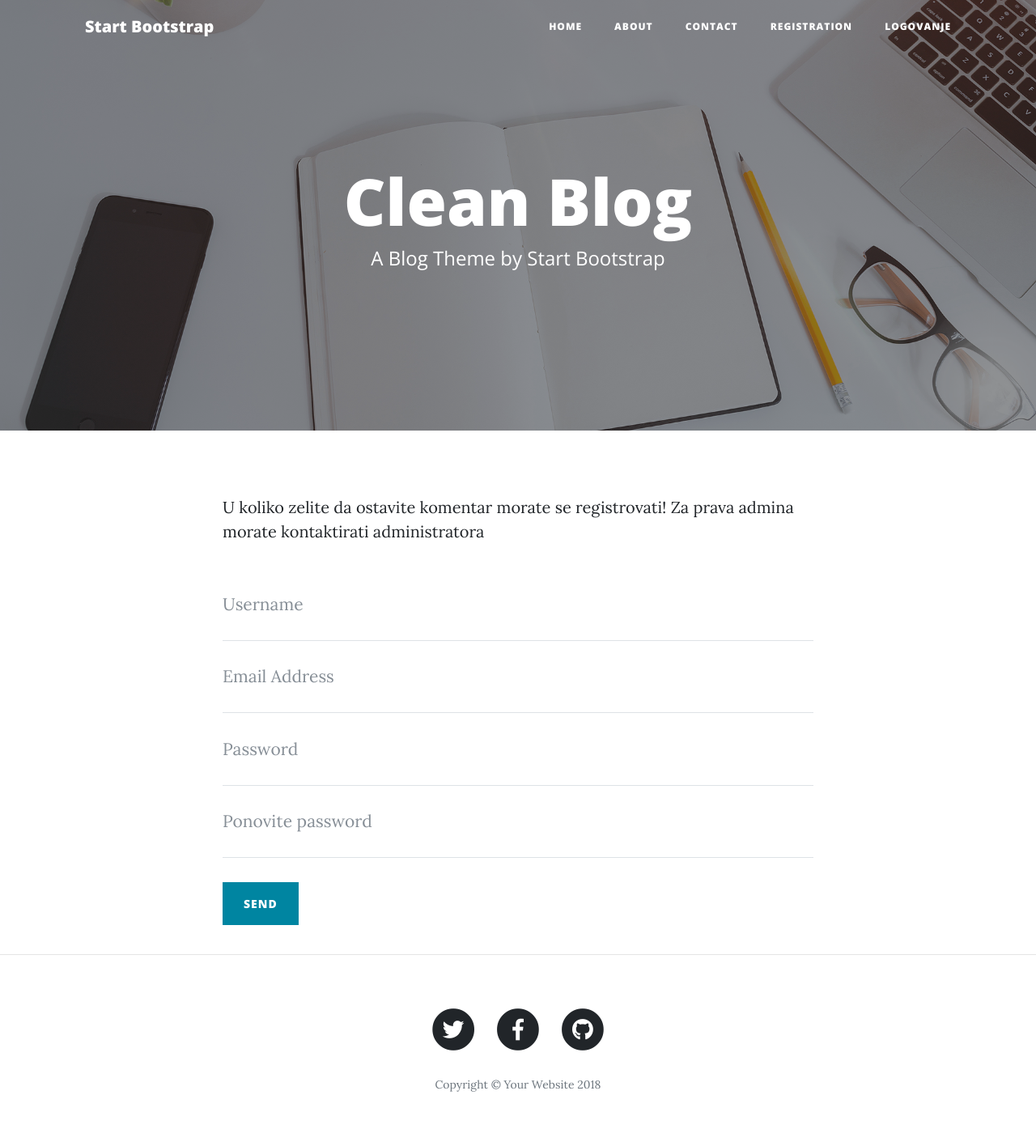
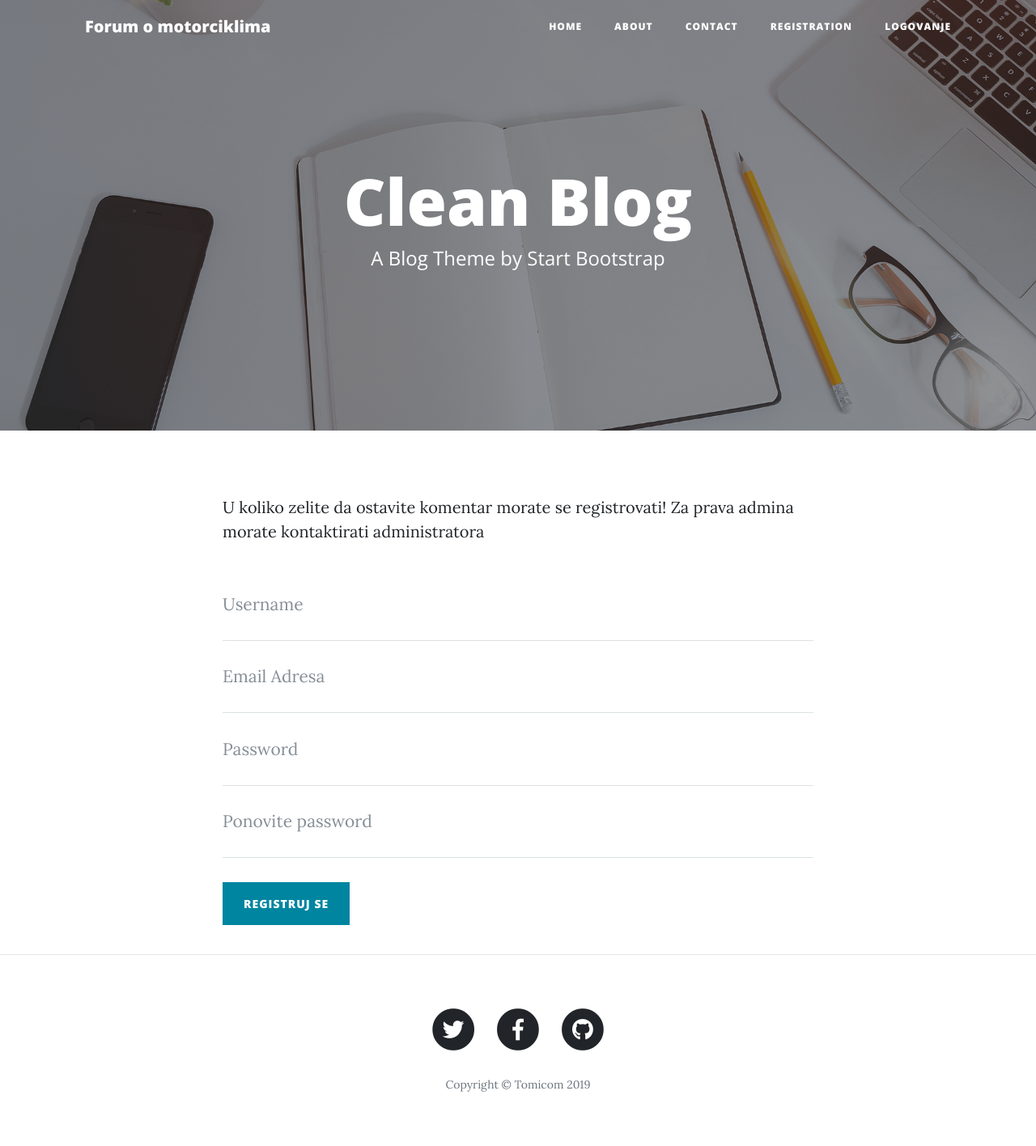
Before and after one commit to tomica95/php-motori, a PHP site: page /motori/index.php?page=registration in a window 1280 px wide. Shown: the whole page at 81% size. Run offline with PHP 8.4, Linux system fonts and the light colour scheme; data comes from the database, SQL or seed files in the repository; some libraries are stand-ins or nearby versions.

Commit message:
sredjivanje dizajna

```diff
--- a/views/admin_panel/comments.php
+++ b/views/admin_panel/comments.php
@@ -28,7 +28,8 @@
     <?php endforeach;?>
 </table>
 
-<hr>Editovanje komentara
+<hr>
+<h2>Editovanje komentara</h2>
 <form method="POST" action="php/admin_panel/update_comment.php">
     Izaberite komentar za editovanje<select name="comment">
         <option>Izaberi komentar</option>
--- a/views/admin_panel/posts.php
+++ b/views/admin_panel/posts.php
@@ -34,7 +34,8 @@
 <?php endforeach; ?>
 </table>
 
-<hr>Editovanje posta
+<hr>
+<h2>Editovanje posta</h2>
 <form method="POST" action="php/admin_panel/update_post.php">
 
     Izaberite post za editovanje<select name="post">
--- a/views/admin_panel/users.php
+++ b/views/admin_panel/users.php
@@ -34,7 +34,8 @@
 </table>
 
 <!-- update korisnika -->
-<hr>Editovanje user-a
+<hr>
+<h2>Editovanje user-a</h2>
 </br>
 <form method="POST" action="php/admin_panel/update_user.php">
     Username user-a za editovanje<select name="user">
--- a/views/footer.php
+++ b/views/footer.php
@@ -28,7 +28,7 @@
                 </a>
               </li>
             </ul>
-            <p class="copyright text-muted">Copyright &copy; Your Website 2018</p>
+            <p class="copyright text-muted">Copyright &copy; Tomicom 2019</p>
           </div>
         </div>
       </div>
--- a/views/header.php
+++ b/views/header.php
@@ -5,10 +5,10 @@
 
     <meta charset="utf-8">
     <meta name="viewport" content="width=device-width, initial-scale=1, shrink-to-fit=no">
-    <meta name="description" content="">
-    <meta name="author" content="">
+    <meta name="description" content="Motorcikli">
+    <meta name="author" content="Toma">
 
-    <title>Clean Blog - Start Bootstrap Theme</title>
+    <title>Motorcikli</title>
 
     <!-- Bootstrap core CSS -->
     <link href="vendor/bootstrap/css/bootstrap.min.css" rel="stylesheet">
@@ -34,7 +34,7 @@
 
     <nav class="navbar navbar-expand-lg navbar-light fixed-top" id="mainNav">
       <div class="container">
-        <a class="navbar-brand" href="index.html">Start Bootstrap</a>
+        <a class="navbar-brand" href="index.php">Forum o motorciklima</a>
         <button class="navbar-toggler navbar-toggler-right" type="button" data-toggle="collapse" data-target="#navbarResponsive" aria-controls="navbarResponsive" aria-expanded="false" aria-label="Toggle navigation">
           Menu
           <i class="fas fa-bars"></i>
--- a/views/home.php
+++ b/views/home.php
@@ -19,7 +19,7 @@
                   </h3>
                 </a>
                 <p class="post-meta">Posted by <?= $post->username ?>
-                  <a href="#">Start Bootstrap</a>
+                  <a href="#">Motorcikli</a>
                   on <?= $post->created_at ?></p>
               </div>
               <hr>
--- a/views/post.php
+++ b/views/post.php
@@ -11,6 +11,7 @@
           <div class="col-lg-8 col-md-10 mx-auto">
           <h1><?= $post->title ?></h1>
           <h4><?= $post->subtitle?></h4>
+          <h3><?= $post->text?></h3>
           <img src="<?= $post->src?>">
            <p></p>
             Text by <?= $post->username ?>
@@ -31,11 +32,12 @@
     <form>
       <input type="hidden" id="vracaPostId" value="<?=$post->id_post?>">
   <div class="form-group">
-    <label class="sr-only" for="title">Title</label>
+  <label for="comment">Naslov:</label>
+    <label class="sr-only" for="title">Naslov</label>
     <input type="text" class="form-control" name="title" id="title">
   </div>
   <div class="form-group">
-  <label for="comment">Comment:</label>
+  <label for="comment">Komentar:</label>
   <textarea class="form-control" rows="5" name="comment" id="comment"></textarea>
 </div>
   <button type="button" id="unesi-komentar"name="submit" class="btn btn-default">Submit</button>
--- a/views/registration.php
+++ b/views/registration.php
@@ -26,8 +26,8 @@
             </div>
             <div class="control-group">
               <div class="form-group floating-label-form-group controls">
-                <label>Email Address</label>
-                <input type="email" class="form-control" placeholder="Email Address" id="tbEmail" required name="tbEmail">
+                <label>Email Adresa</label>
+                <input type="email" class="form-control" placeholder="Email Adresa" id="tbEmail" required name="tbEmail">
                 <p class="help-block " id="mail-mistake"></p>
               </div>
             </div>
@@ -48,7 +48,7 @@
             <br>
             <div id="success"></div>
             <div class="form-group">
-              <button type="submit" class="btn btn-primary" id="sendMessageButton" name="sendMessageButton">Send</button>
+              <button type="submit" class="btn btn-primary" id="sendMessageButton" name="sendMessageButton">Registruj se</button>
             </div>
           </form>
         </div>
```
Also changed, not shown: views/admin_panel/admin_panel.php (+14 -0 lines).
